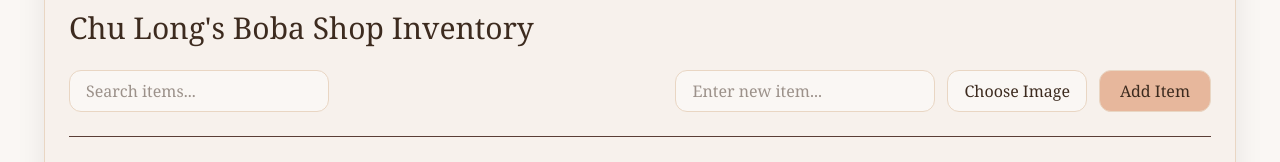
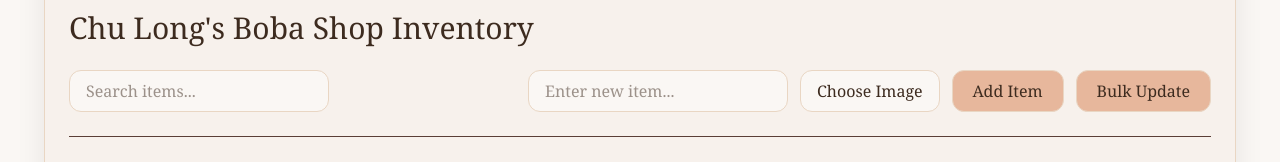
Before and after one commit to CarterDo145/Inventory-App, a React (Vite) app in the folder frontend/frontend-react/: page /inventory in a window 1280 px wide. Shown: the part 147-309 px from the top of the page. Built offline with nearby package versions, Linux system fonts and the light colour scheme; no server answers.

Commit message:
final product look of the app, still need to tweak stats and inventory page

```diff
--- a/frontend/frontend-react/src/App.jsx
+++ b/frontend/frontend-react/src/App.jsx
@@ -12,6 +12,9 @@ function App() {
   const [newItem, setNewItem] = useState("")
   const [searchItem, setSearchItem] = useState("")
   const [selectedImage, setSelectedImage] = useState(null)
+
+  const [textBox, setTextBox] = useState(false) // create the text box on the inventory page
+  const [bulkUpdate, setBulkUpdate] = useState("") // state to track the value of the bulk update text area
 
   const apiBaseUrl = "http://127.0.0.1:8000/api/items/"
   const ledgerApiUrl = "http://127.0.0.1:8000/api/ledger/"
@@ -130,6 +133,109 @@ function App() {
     })
   }
 
+  async function handleBulkUpdate() {
+    const lines = bulkUpdate
+      .split("\n")
+      .map(line => line.trim())
+      .filter(line => line !== "")
+
+    if (lines.length === 0) {
+      alert("Please enter at least one update.")
+      return
+    }
+
+    const invalidFormat = []
+    const notFoundItems = []
+    const updatedItems = []
+
+    for (const line of lines) {
+      const parts = line.split(" ")
+      const addCount = Number(parts[0])
+      const itemName = parts.slice(1).join(" ").trim()
+
+      if (isNaN(addCount) || addCount <= 0 || !itemName) {
+        invalidFormat.push(line)
+        continue
+      }
+
+      const existingItem = items.find(
+        item => item.name.toLowerCase() === itemName.toLowerCase()
+      )
+
+      if (!existingItem) {
+        notFoundItems.push(itemName)
+        continue
+      }
+
+      try {
+        await postLedger(existingItem.id, addCount)
+
+        setItems(previousItems =>
+          previousItems.map(item =>
+            item.id === existingItem.id
+              ? { ...item, count: item.count + addCount }
+              : item
+          )
+        )
+
+        updatedItems.push(`${itemName} +${addCount}`)
+      } catch (err) {
+        invalidFormat.push(line)
+      }
+    }
+
+    let message = ""
+
+    if (updatedItems.length > 0) {
+      message += `Updated ${updatedItems.length} item(s):\n`
+      message += updatedItems.map(item => `- ${item}`).join("\n")
+    }
+
+    if (notFoundItems.length > 0) {
+      message += `\n\nItems not found:\n`
+      message += notFoundItems.map(item => `- ${item}`).join("\n")
+    }
+
+    if (invalidFormat.length > 0) {
+      message += `\n\nInvalid lines:\n`
+      message += invalidFormat.map(line => `- ${line}`).join("\n")
+    }
+
+    alert(message)
+
+    setBulkUpdate("")
+    setTextBox(false)
+
+  }
+
+  async function handleUpdateImage(itemId, imageFile) { // allow the image to be updated
+    if (!imageFile) return
+
+    const formData = new FormData()
+    formData.append("image", imageFile)
+
+    try {
+      const response = await fetch(`${apiBaseUrl}${itemId}/`, {
+        method: "PATCH",
+        body: formData,
+      })
+
+      if (!response.ok) {
+        throw new Error("Failed to update image")
+      }
+
+      const updatedItem = await response.json()
+
+      setItems(previousItems =>
+        previousItems.map(item =>
+          item.id === itemId ? updatedItem : item
+        )
+      )
+    } catch (err) {
+      alert(err.message)
+    }
+  }
+
 
 
 
@@ -170,9 +276,7 @@ function App() {
             newItem={newItem}
             setNewItem={setNewItem}
             setSelectedImage={setSelectedImage}
-            handleAddItem={handleAddItem}
             filteredItems={filteredItems}
-            handleDelete={handleDelete}
             handleUpdate={handleUpdate}
             />}
           />
@@ -192,6 +296,12 @@ function App() {
             handleAddItem={handleAddItem}
             handleDelete={handleDelete}
             handleUpdate={handleUpdate}
+            textBox={textBox}
+            setTextBox={setTextBox}
+            bulkUpdate={bulkUpdate}
+            setBulkUpdate={setBulkUpdate}
+            handleBulkUpdate={handleBulkUpdate}
+            handleUpdateImage={handleUpdateImage}
             />}
           />
         </Routes>
--- a/frontend/frontend-react/src/components/itemCard.jsx
+++ b/frontend/frontend-react/src/components/itemCard.jsx
@@ -1,6 +1,6 @@
 import placeholderImg from "../assets/placeholder.jpg"
 
-function ItemCard({ item, handleDelete, handleUpdate }) {
+function ItemCard({ item, handleUpdate }) {
 
 
   return (
@@ -13,22 +13,6 @@ function ItemCard({ item, handleDelete, handleUpdate }) {
             hover:scale-[1.02]
             transition duration-200 flex flex-col justify-between"
         >
-
-        {/* delete button */}
-        <button
-            className="absolute top-3 right-3 w-8 h-8 flex items-center justify-center
-                rounded-full bg-[#F7F1EC] text-[#3D2B1F]
-                hover:bg-[#5a3e36] hover:text-white
-                hover:scale-110 active:scale-95
-                transition"
-            onClick={() => {
-                if (confirm("Delete this item?")) {
-                    handleDelete(item.id)
-                }
-            }}
-        >
-            ✕
-        </button>
 
         {/* item image placeholder */}
         <div
--- a/frontend/frontend-react/src/pages/inventory.jsx
+++ b/frontend/frontend-react/src/pages/inventory.jsx
@@ -10,7 +10,13 @@ function Inventory({
     setNewItem,
     handleAddItem,
     handleDelete,
-    handleUpdate
+    handleUpdate,
+    textBox,
+    setTextBox,
+    bulkUpdate,
+    setBulkUpdate,
+    handleBulkUpdate,
+    handleUpdateImage
 }) {
 
     const filteredItems = items.filter((item) =>
@@ -107,8 +113,67 @@ function Inventory({
                     >
                     Add Item
                     </button>
+
+                    <button
+                        className="bg-[#E7B79C] text-[#3D2B1F]
+                        px-5 py-2 rounded-xl
+                        border border-[#E9D6C3]
+                        font-serif
+                        hover:bg-[#5a3e36] hover:text-white
+                        hover:shadow-md
+                        active:scale-95
+                        transition"
+                        onClick={() => setTextBox(!textBox)}
+                    >
+                        Bulk Update
+                    </button>
                 </div>
             </div>
+
+            {textBox && (
+                <div className="mb-6 bg-[#F1E2D3] border border-[#E9D6C3] rounded-[18px] p-5">
+                    <p className="font-serif text-[#3D2B1F] text-lg mb-3">
+                        Enter updates one per line:
+                    </p>
+
+                    <textarea
+                        value={bulkUpdate}
+                        onChange={(e) => {
+                            setBulkUpdate(e.target.value)
+
+                            e.target.style.height = "auto"
+                            e.target.style.height = `${Math.max(160, e.target.scrollHeight)}px`
+                        }}
+                        placeholder={`1 Black Tea
+7 Matcha
+3 Thai Tea`}
+                        className="w-full min-h-40 bg-[#FAF7F4]
+                        border border-[#E9D6C3]
+                        rounded-xl px-4 py-3
+                        font-serif text-[#3D2B1F]
+                        focus:outline-none focus:ring-2 focus:ring-[#D98C73]
+                        resize-none overflow-hidden transition"
+                    />
+
+                    <p className="mt-2 text-sm text-[#5a3e36] font-serif">
+                        Format: "qty. to add" "Item Name"
+                    </p>
+
+                    <button
+                        className="mt-4 bg-[#E7B79C] text-[#3D2B1F]
+                        px-5 py-2 rounded-xl
+                        border border-[#E9D6C3]
+                        font-serif
+                        hover:bg-[#5a3e36] hover:text-white
+                        hover:shadow-md
+                        active:scale-95
+                        transition"
+                        onClick={handleBulkUpdate}
+                    >
+                        Update Inventory
+                    </button>
+                </div>
+            )}
 
             {/* Column Labels */}
             <div className="grid grid-cols-[1fr_340px_250px_200px_200px] px-6 pb-4 mb-3 text-lg font-serif text-[#3D2B1F]">
@@ -138,13 +203,28 @@ function Inventory({
 
                         {/* img and item name */}
                         <div className="flex items-center gap-6">
-                            <div className="w-24 h-20 bg-white rounded-xl overflow-hidden">
-                            <img
-                                src={item.image || placeHolderImg}
-                                alt={item.name}
-                                className="w-full h-full object-cover"
-                            />
-                            </div>
+                            <label className="w-24 h-20 bg-white rounded-xl overflow-hidden cursor-pointer group relative">
+                                <img
+                                    src={item.image || placeHolderImg}
+                                    alt={item.name}
+                                    className="w-full h-full object-cover group-hover:opacity-70 transition"
+                                />
+
+                                <div className="absolute inset-0 hidden group-hover:flex items-center justify-center
+                                    bg-black/30 text-white text-xs font-serif">
+                                    Change
+                                </div>
+
+                                <input
+                                    type="file"
+                                    accept="image/*"
+                                    className="hidden"
+                                    onChange={(e) => {
+                                        handleUpdateImage(item.id, e.target.files[0])
+                                        e.target.value = ""
+                                    }}
+                                />
+                            </label>
 
                             <p className="text-xl font-serif text-[#3D2B1F]">
                             {item.name}
```
Also changed, not shown: frontend/frontend-react/src/pages/home.jsx (+1 -55 lines), 2 other files (tests, documents, lock files or other folders).
